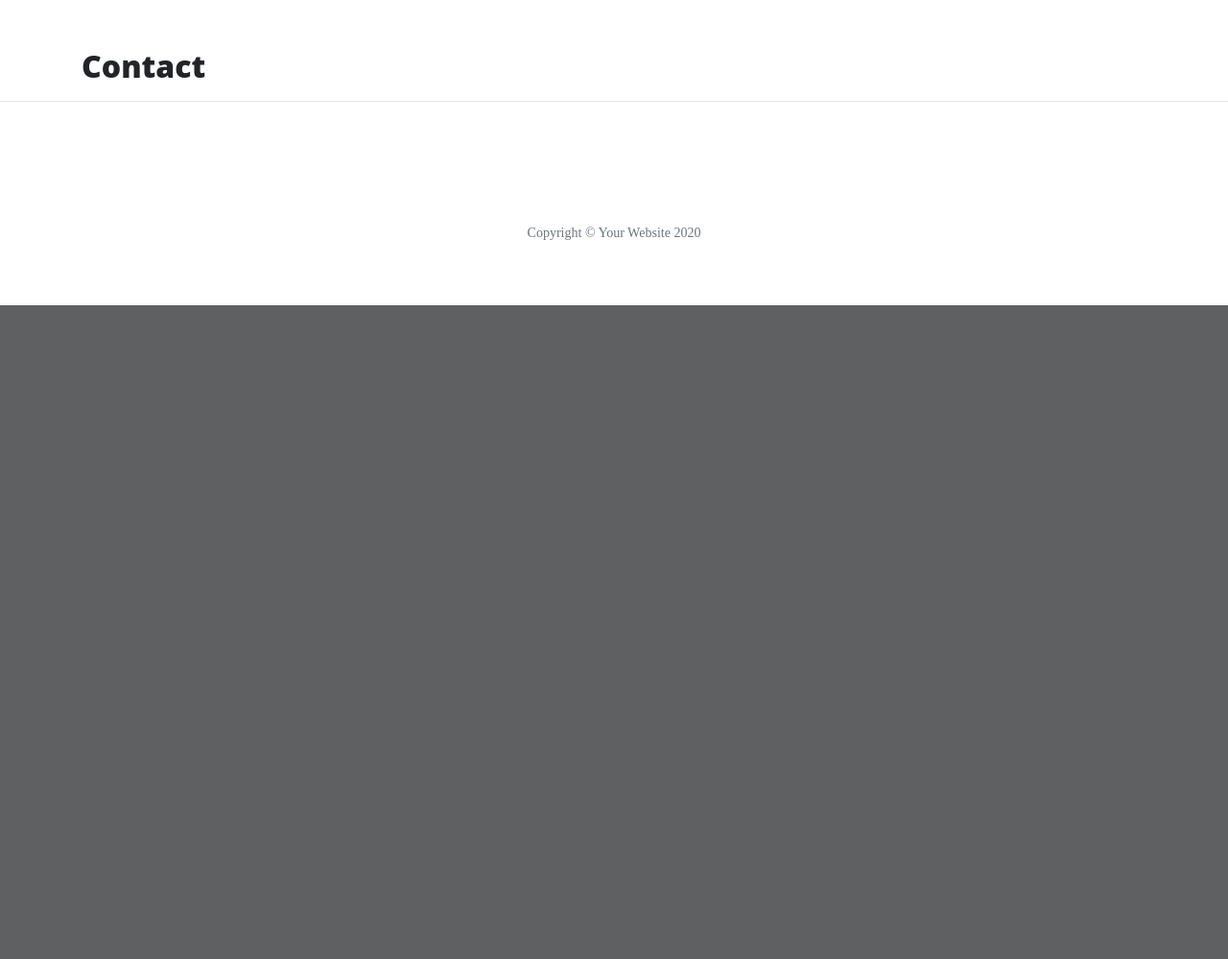
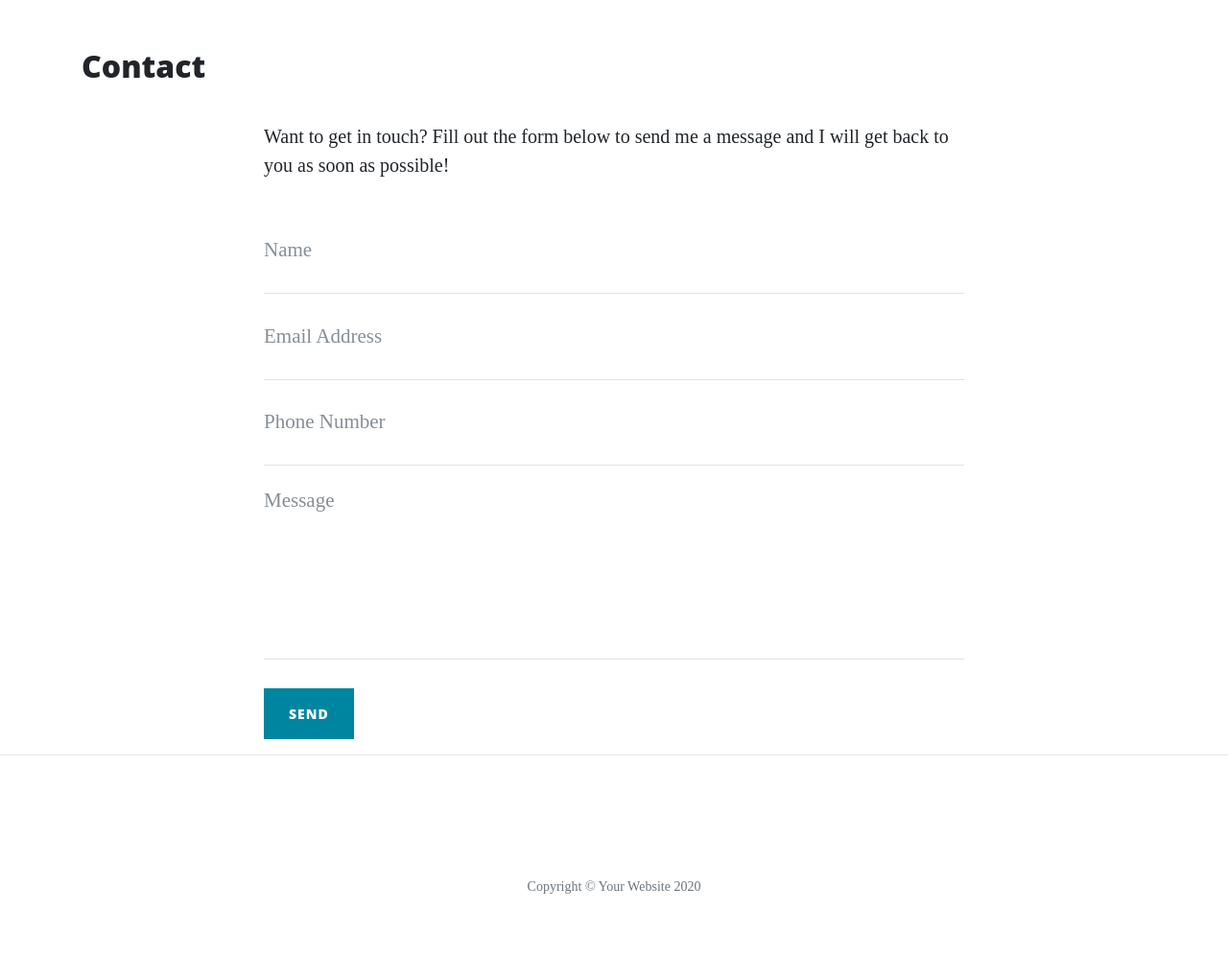
Before and after one commit to ssruoh/Hello-Flask, a Flask app: page /contact in a window 1280 px wide. Shown: the part 628-1627 px from the top of the page at 96% size. Before the commit the page ends 946 px from the top, so only its background shows below. Run offline with Flask 2, Linux system fonts and the light colour scheme; some libraries are stand-ins or nearby versions.

Commit message:
Form starters

```diff
--- a/run.py
+++ b/run.py
@@ -18,6 +18,16 @@ def about():
     return render_template("about.html", page_title="About", company=data)
 
 
+@app.route("/about/<member_name>")
+def about_member(member_name):
+    member = {}
+    with open("data/company.json", "r") as json_data:
+        data = json.load(json_data)
+        for obj in data:
+            if obj["url"] == member_name:
+                member = obj
+    return render_template("member.html", member=member)
+
 @app.route("/contact")
 def contact():
     return render_template("contact.html", page_title="Contact")
--- a/templates/contact.html
+++ b/templates/contact.html
@@ -1,4 +1,49 @@
 {% extends "base.html" %}
 {% block content %}
     <h2>{{ page_title }}</h2>
+
+<div class="row">
+    <div class="col-lg-8 col-md-10 mx-auto">
+        <p>Want to get in touch? Fill out the form below to send me a message and I will get back to you as soon as
+            possible!</p>
+        <form name="sentMessage" id="contactForm" novalidate>
+            <div class="control-group">
+                <div class="form-group floating-label-form-group controls">
+                    <label>Name</label>
+                    <input type="text" class="form-control" placeholder="Name" id="name" required
+                        data-validation-required-message="Please enter your name.">
+                    <p class="help-block text-danger"></p>
+                </div>
+            </div>
+            <div class="control-group">
+                <div class="form-group floating-label-form-group controls">
+                    <label>Email Address</label>
+                    <input type="email" class="form-control" placeholder="Email Address" id="email" required
+                        data-validation-required-message="Please enter your email address.">
+                    <p class="help-block text-danger"></p>
+                </div>
+            </div>
+            <div class="control-group">
+                <div class="form-group col-xs-12 floating-label-form-group controls">
+                    <label>Phone Number</label>
+                    <input type="tel" class="form-control" placeholder="Phone Number" id="phone" required
+                        data-validation-required-message="Please enter your phone number.">
+                    <p class="help-block text-danger"></p>
+                </div>
+            </div>
+            <div class="control-group">
+                <div class="form-group floating-label-form-group controls">
+                    <label>Message</label>
+                    <textarea rows="5" class="form-control" placeholder="Message" id="message" required
+                        data-validation-required-message="Please enter a message."></textarea>
+                    <p class="help-block text-danger"></p>
+                </div>
+            </div>
+            <br>
+            <div id="success"></div>
+            <button type="submit" class="btn btn-primary" id="sendMessageButton">Send</button>
+        </form>
+    </div>
+</div>
+
 {% endblock %}
```
Also changed, not shown: data/company.json (+26 -13 lines), templates/about.html (+3 -9 lines), templates/member.html (added, +15 -0 lines).
